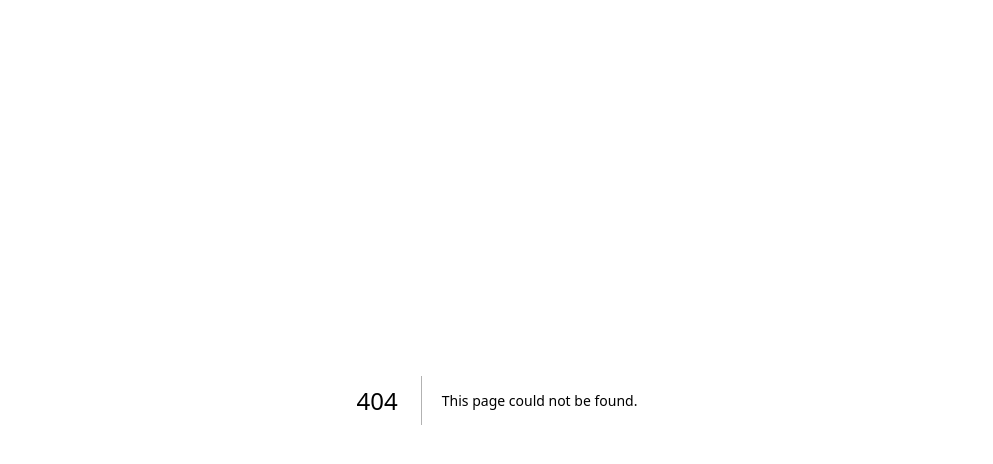
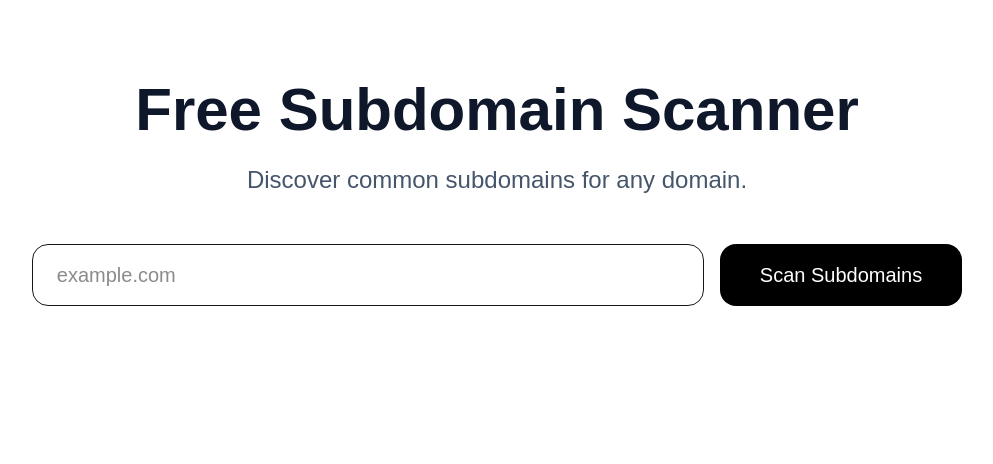
Before and after one commit to rehanraja092000-gif/SMTPDoctor, a Next.js app: page /tools/subdomain-checker in a window 1280 px wide. Before the commit this address had no page. Shown: the top 464 px of the page, without its empty margins (143-1136 px from the left). Built offline with nearby package versions, Linux system fonts and the light colour scheme.

Commit message:
Added subdomain scanner tool

```diff
--- /dev/null
+++ b/app/api/subdomain-check/route.ts
@@ -0,0 +1,73 @@
+import { NextResponse } from "next/server";
+import { Resolver } from "node:dns/promises";
+
+const resolver = new Resolver();
+resolver.setServers(["8.8.8.8", "1.1.1.1"]);
+
+const commonSubs = [
+  "www",
+  "mail",
+  "smtp",
+  "webmail",
+  "autodiscover",
+  "cpanel",
+  "webdisk",
+  "ftp",
+  "api",
+  "app",
+  "dev",
+  "staging",
+  "admin",
+  "portal",
+  "vpn",
+  "mx",
+  "ns1",
+  "ns2",
+  "blog",
+  "shop",
+  "test",
+  "hello",
+  "welcome",
+];
+
+async function checkSubdomain(subdomain: string) {
+  try {
+    const a = await resolver.resolve4(subdomain);
+
+    return {
+      subdomain,
+      found: true,
+      ips: a,
+    };
+  } catch {
+    return null;
+  }
+}
+
+export async function GET(req: Request) {
+  const { searchParams } = new URL(req.url);
+
+  const domain = searchParams.get("domain");
+
+  if (!domain) {
+    return NextResponse.json(
+      { error: "Domain is required" },
+      { status: 400 }
+    );
+  }
+
+  const checks = commonSubs.map((sub) =>
+    checkSubdomain(`${sub}.${domain}`)
+  );
+
+  const results = await Promise.all(checks);
+
+  const found = results.filter(Boolean);
+
+  return NextResponse.json({
+    domain,
+    status: "Subdomain scan completed",
+    count: found.length,
+    records: found,
+  });
+}
--- /dev/null
+++ b/app/tools/subdomain-checker/page.tsx
@@ -0,0 +1,99 @@
+"use client";
+
+import { useState } from "react";
+
+export default function SubdomainChecker() {
+  const [domain, setDomain] = useState("");
+  const [result, setResult] = useState<any>(null);
+  const [loading, setLoading] = useState(false);
+
+  const scanSubdomains = async () => {
+    if (!domain) return;
+
+    setLoading(true);
+    setResult(null);
+
+    try {
+      const res = await fetch(
+        `/api/subdomain-check?domain=${encodeURIComponent(domain)}`
+      );
+
+      const data = await res.json();
+      setResult(data);
+    } catch {
+      setResult({ status: "Scan failed" });
+    }
+
+    setLoading(false);
+  };
+
+  return (
+    <main className="min-h-screen bg-white px-6 py-20">
+      <div className="mx-auto max-w-6xl text-center">
+        <h1 className="text-6xl font-bold text-slate-900">
+          Free Subdomain Scanner
+        </h1>
+
+        <p className="mt-6 text-2xl text-slate-600">
+          Discover common subdomains for any domain.
+        </p>
+
+        <div className="mt-12 flex justify-center gap-4">
+          <input
+            value={domain}
+            onChange={(e) => setDomain(e.target.value)}
+            placeholder="example.com"
+            className="w-full max-w-2xl rounded-2xl border px-6 py-4 text-xl outline-none"
+          />
+
+          <button
+            onClick={scanSubdomains}
+            className="rounded-2xl bg-black px-10 py-4 text-xl text-white"
+          >
+            {loading ? "Scanning..." : "Scan Subdomains"}
+          </button>
+        </div>
+
+        {result && (
+          <div className="mt-14 rounded-3xl border p-8 text-left text-xl">
+            <p>
+              <strong>Domain:</strong> {result.domain}
+            </p>
+
+            <p className="mt-4">
+              <strong>Status:</strong> {result.status}
+            </p>
+
+            <p className="mt-4">
+              <strong>Subdomains Found:</strong> {result.count}
+            </p>
+
+            {result.records?.map((record: any, i: number) => (
+              <div
+                key={i}
+                className="mt-5 rounded-xl bg-slate-50 border p-5"
+              >
+                <p className="break-all">
+                  <strong>Subdomain:</strong> {record.subdomain}
+                </p>
+
+                <div className="mt-3">
+                  <strong>IPs:</strong>
+
+                  {record.ips?.map((ip: string, j: number) => (
+                    <div
+                      key={j}
+                      className="mt-2 rounded-lg bg-white border p-3 break-all"
+                    >
+                      {ip}
+                    </div>
+                  ))}
+                </div>
+              </div>
+            ))}
+          </div>
+        )}
+      </div>
+    </main>
+  );
+}
```
